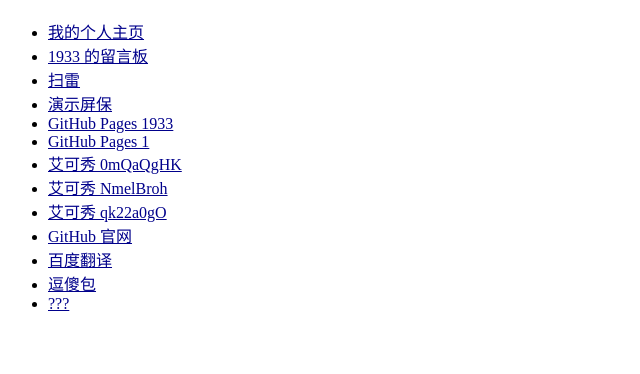
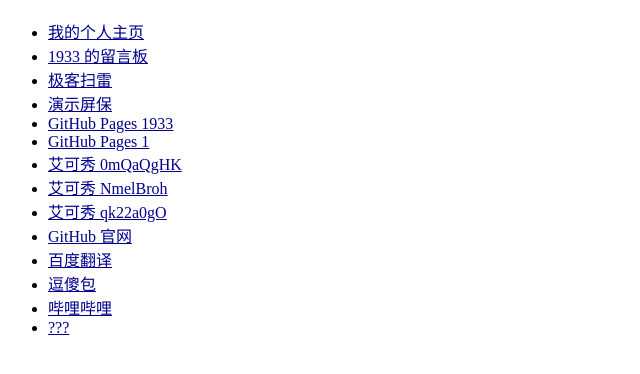
Before and after one commit to hr1933/a, a plain HTML site: page index.html in a window 1280 px wide. Shown: the part 70-444 px from the top of the page, without its empty margins (0-640 px from the left). Drawn offline with Linux system fonts and the light colour scheme.

Commit message:
更新 index.html

```diff
--- a/index.html
+++ b/index.html
@@ -23,7 +23,7 @@
   <ul>
     <li><a href="https://hr1933.github.io/hr1933" target="_blank" rel="noopener noreferrer">我的个人主页</a></li>
     <li><a href="https://hr1933-web.netlify.app" target="_blank" rel="noopener noreferrer">1933 的留言板</a></li>
-    <li><a href="https://hr1933.github.io/a/sao.lei.game.html" target="_blank" rel="noopener noreferrer">扫雷</a></li>
+    <li><a href="https://hr1933.github.io/a/sao.lei.game.html" target="_blank" rel="noopener noreferrer">极客扫雷</a></li>
     <li><a href="https://hr1933.github.io/a/SUPREME.GLORY.TO.1933.html" target="_blank" rel="noopener noreferrer">演示屏保</a></li>
     <li><a href="https://hr1933.github.io/1933/" target="_blank" rel="noopener noreferrer">GitHub Pages 1933</a></li>
     <li><a href="https://hr1933.github.io/1/" target="_blank" rel="noopener noreferrer">GitHub Pages 1</a></li>
@@ -33,6 +33,7 @@
     <li><a href="https://github.com/" target="_blank" rel="noopener noreferrer">GitHub 官网</a></li>
     <li><a href="https://fanyi.baidu.com/" target="_blank" rel="noopener noreferrer">百度翻译</a></li>
     <li><a href="https://doubao.com/chat/" target="_blank" rel="noopener noreferrer">逗傻包</a></li>
+    <li><a href="https://www.bilibili.com/" target="_blank" rel="noopener noreferrer">哔哩哔哩</a></li>
     <li><a href="https://mcjs.link/" target="_blank" rel="noopener noreferrer">???</a></li>
   </ul>
 </body>
```
